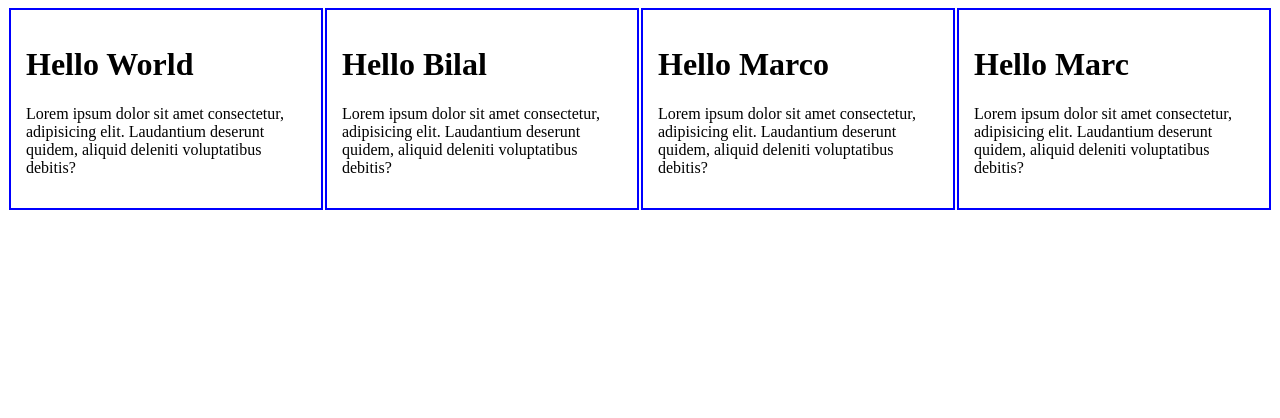
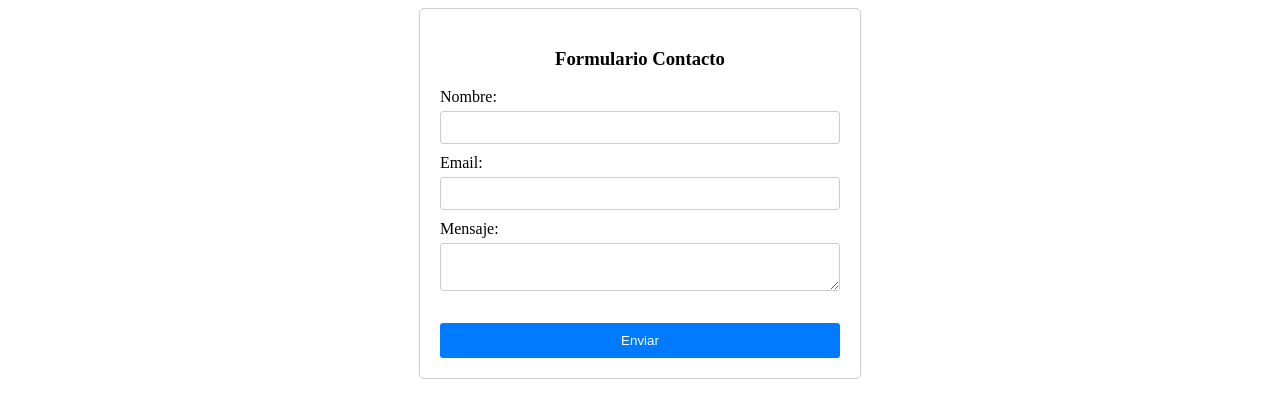
Before and after one commit to markis24/Proyecto-UB-GRICS, a React (Vite) app: page / in a window 1280 px wide. Shown: the top 418 px of the page. Built offline with nearby package versions, Linux system fonts and the light colour scheme.

Commit message:
Modificacion Main.jsx

```diff
--- a/src/main.jsx
+++ b/src/main.jsx
@@ -1,9 +1,9 @@
 import React from 'react';
 import ReactDOM from 'react-dom/client';
-import App from './Componentes/Apps/App.jsx';
+import Form from './Componentes/Formulario Contacto/Form.jsx'
 
 ReactDOM.createRoot(document.getElementById('root')).render(
     <React.StrictMode>
-        <App />
+        <Form/>
     </React.StrictMode>,
 );
```
